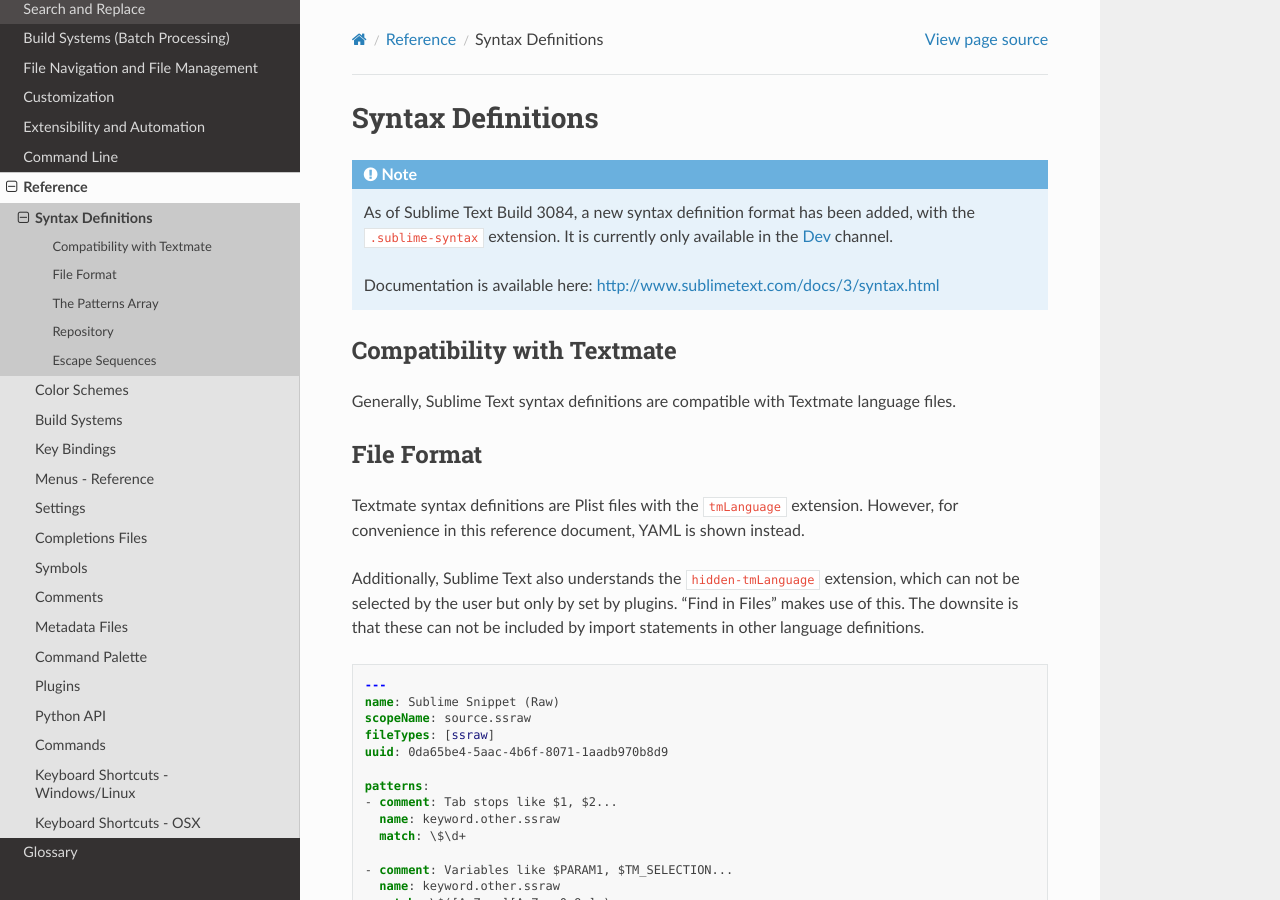
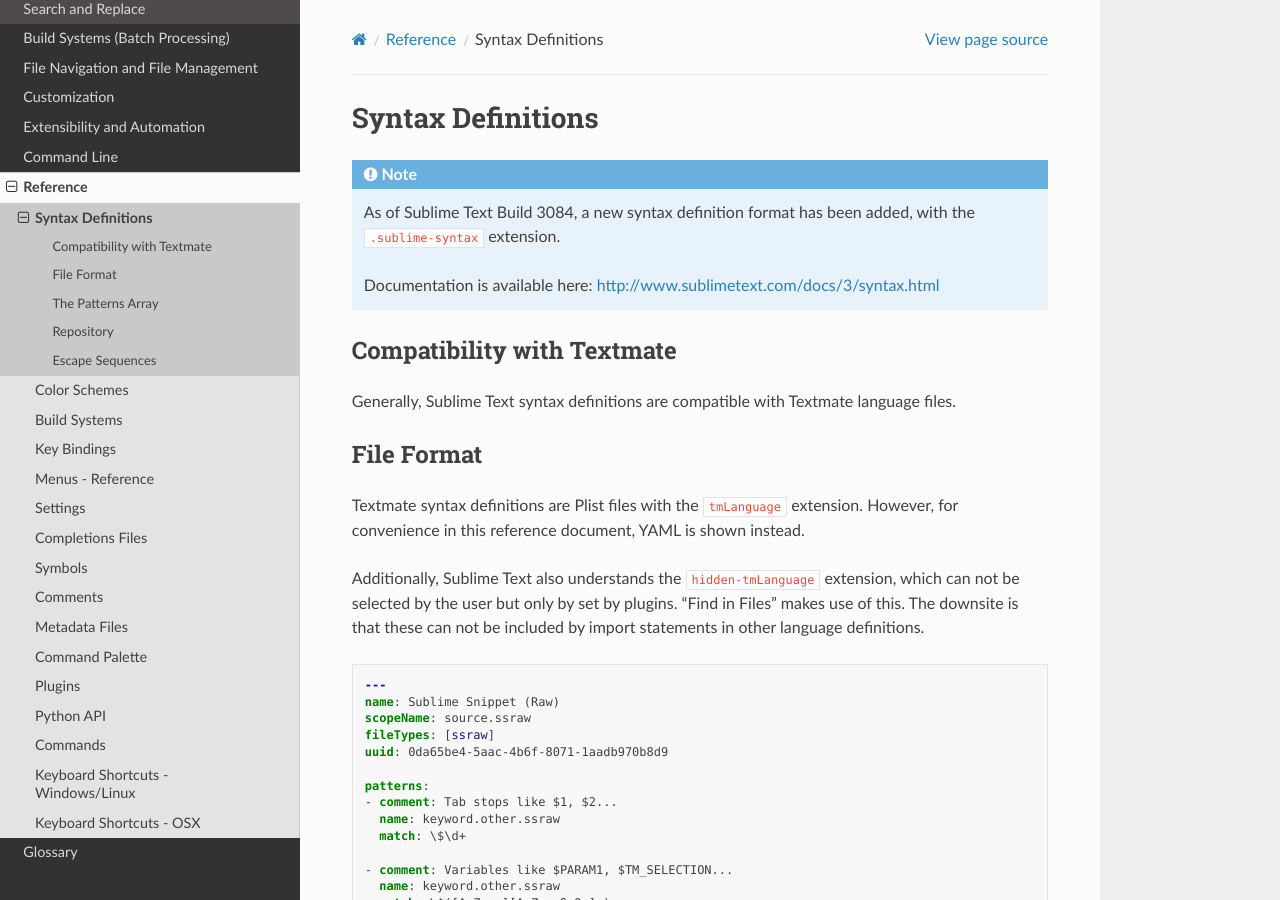
Before and after one commit to guillermooo/sublime-undocs, a Sphinx documentation site: the page built from source/reference/syntaxdefs.rst, in a window 1280 px wide and 900 px high. Built offline with Sphinx 7.4.7 and the Read the Docs theme 2.0.0, drawn with Linux system fonts in a browser that asks for light colours.

```diff
--- a/source/extensibility/syntaxdefs.rst
+++ b/source/extensibility/syntaxdefs.rst
@@ -19,12 +19,9 @@
    As of Sublime Text Build 3084,
    a new syntax definition format has been added,
    with the ``.sublime-syntax`` extension.
-   It is currently only available in the Dev_ channel.
 
    Documentation is available here:
    http://www.sublimetext.com/docs/3/syntax.html
-
-   .. _Dev: http://www.sublimetext.com/3dev
 
 
 Prerequisites
--- a/source/reference/syntaxdefs.rst
+++ b/source/reference/syntaxdefs.rst
@@ -9,12 +9,9 @@
     As of Sublime Text Build 3084,
     a new syntax definition format has been added,
     with the ``.sublime-syntax`` extension.
-    It is currently only available in the Dev_ channel.
 
     Documentation is available here:
     http://www.sublimetext.com/docs/3/syntax.html
-
-    .. _Dev: http://www.sublimetext.com/3dev
 
 
 Compatibility with Textmate
```
